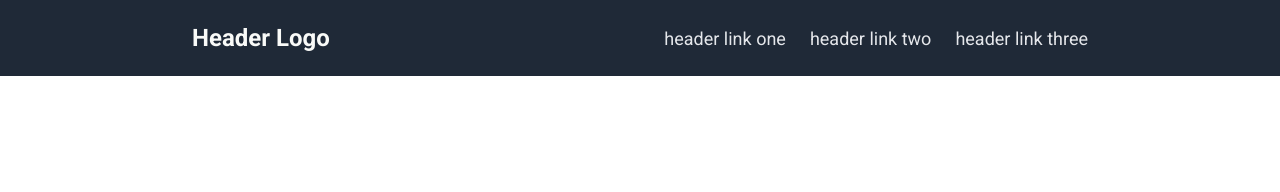
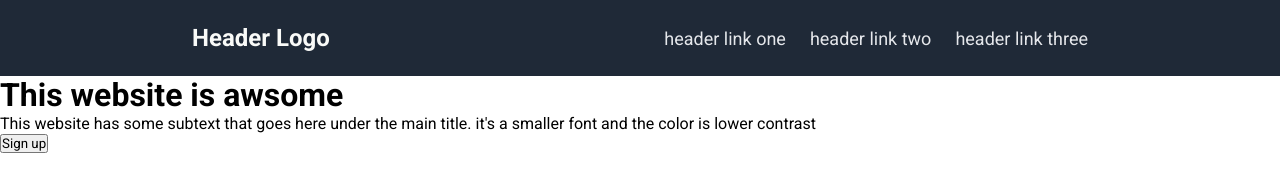
Before and after one commit to Alexpro2024/landing-page, a plain HTML site: page index.html in a window 1280 px wide. Drawn offline with Linux system fonts and the light colour scheme.

Commit message:
create first container without css

```diff
--- a/index.html
+++ b/index.html
@@ -19,5 +19,16 @@
         </ul>
     </div>
 
+    <div class="first-container">
+        <div>
+            <h1>This website is awsome</h1>
+            <p>This website has some subtext that goes here under the main title. it's a smaller font and the color is lower contrast</p>
+            <button>Sign up</button>
+        </div>
+        <div class="first-placeholder">
+            <img src="" alt="">
+        </div>
+    </div>
+
 </body>
 </html>
```
